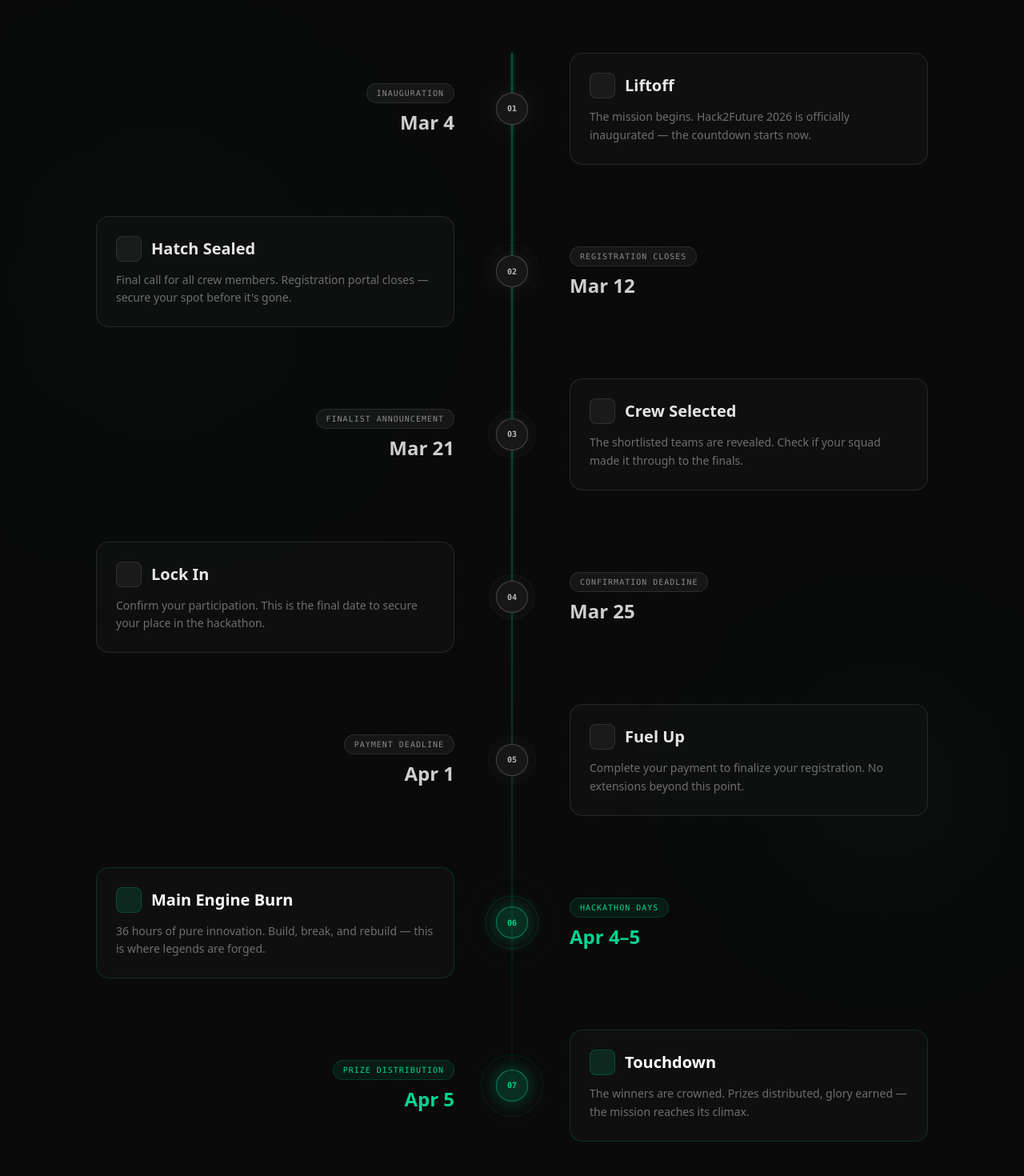
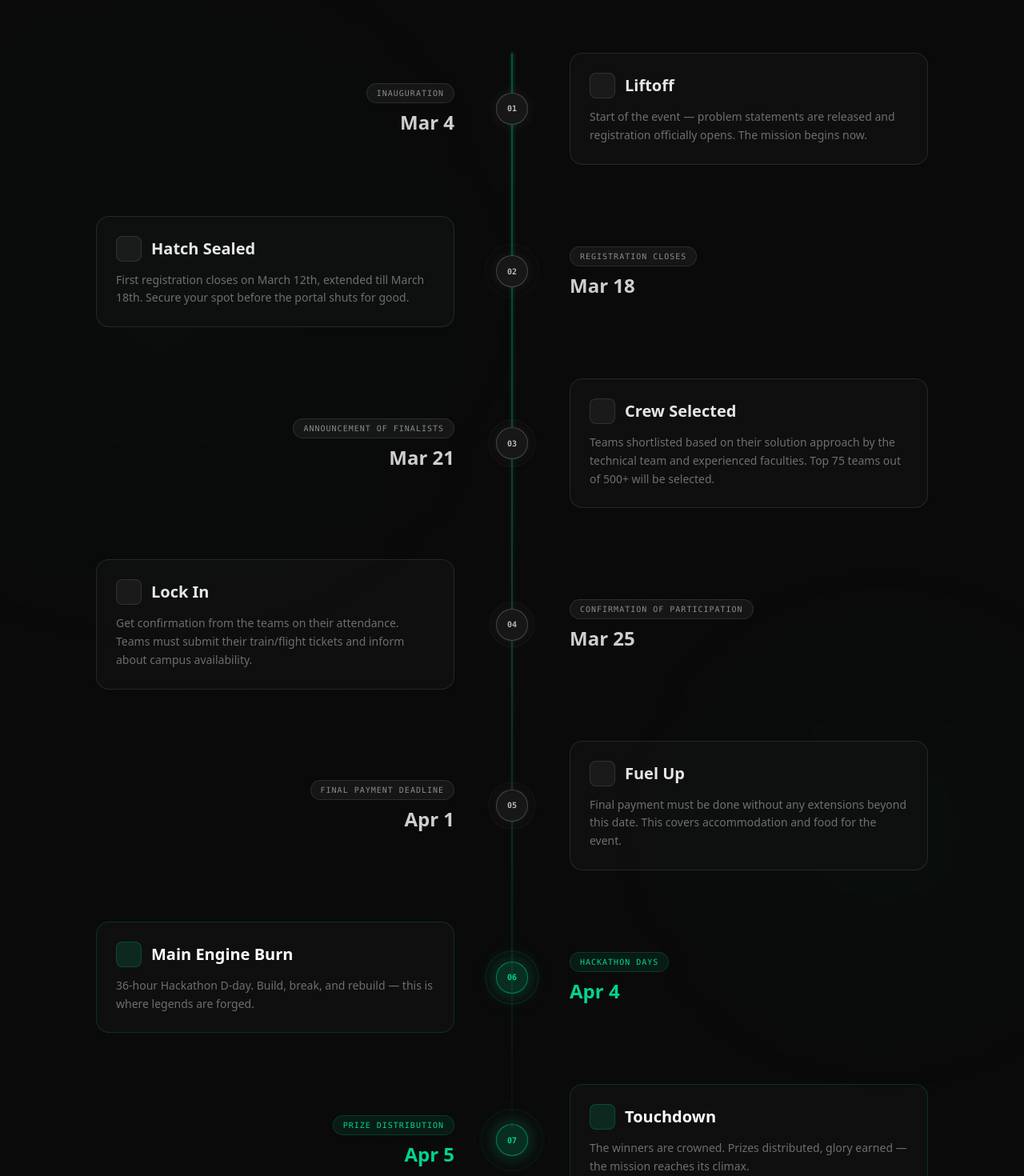
Before and after one commit to rd6260/h2f_26, a Next.js app: page / in a window 1280 px wide. Shown: the part 3380-4850 px from the top of the page at 80% size. Built offline with nearby package versions, Linux system fonts and the light colour scheme; some icons are missing.

Commit message:
Refined timeline
Signed-off-by: uju09 <24bcs012@iiitdwd.ac.in>

```diff
--- a/components/sections/SponsorsSection.tsx
+++ b/components/sections/SponsorsSection.tsx
@@ -155,19 +155,17 @@
             </div>
 
             <SponsorCard index={0}>
-              <div className="grid grid-cols-1 max-w-4xl mx-auto">
+              <div className="flex justify-center">
                 <motion.a href="#"
                   whileHover={{ scale: 1.02, y: -4 }}
                   transition={{ type: "spring", stiffness: 400, damping: 10 }}
-                  className="group relative flex items-center justify-center h-48 md:h-72 p-4 md:p-8 bg-neutral-900/30 border border-white/5 rounded-2xl hover:bg-neutral-800/50 transition-colors duration-500 overflow-hidden shadow-lg hover:shadow-[0_20px_40px_rgba(52,211,153,0.2)] hover:border-emerald-500/30">
+                  className="group relative flex items-center justify-center h-48 md:h-72 w-64 md:w-96 p-4 md:p-8 bg-neutral-900/30 border border-white/5 rounded-2xl hover:bg-neutral-800/50 transition-colors duration-500 overflow-hidden shadow-lg hover:shadow-[0_20px_40px_rgba(52,211,153,0.2)] hover:border-emerald-500/30">
                   <div className="absolute top-0 inset-x-0 h-px bg-gradient-to-r from-transparent via-emerald-400/50 to-transparent opacity-0 group-hover:opacity-100 transition-opacity duration-500" />
-                  <div className="w-full h-full drop-shadow-lg">
-                    <motion.div
-                      whileHover={{ scale: 1.05, boxShadow: "0px 10px 30px rgba(52,211,153,0.3)" }}
-                      className="bg-white p-4 md:p-6 rounded-xl w-full h-full flex items-center justify-center shadow-lg border border-white/10 transition-shadow duration-300">
-                      <img src="/logos/iris.png" alt="IRIS" className="max-h-full max-w-full object-contain" />
-                    </motion.div>
-                  </div>
+                  <motion.div
+                    whileHover={{ scale: 1.05, boxShadow: "0px 10px 30px rgba(52,211,153,0.3)" }}
+                    className="bg-white p-4 md:p-6 rounded-xl h-full aspect-square flex items-center justify-center shadow-lg border border-white/10 transition-shadow duration-300">
+                    <img src="/logos/iris.png" alt="IRIS" className="max-h-full max-w-full object-contain" />
+                  </motion.div>
                 </motion.a>
               </div>
             </SponsorCard>
--- a/components/sections/TimelineSection.tsx
+++ b/components/sections/TimelineSection.tsx
@@ -11,52 +11,52 @@
     label: "INAUGURATION",
     title: "Liftoff",
     description:
-            "The mission begins. Hack2Future 2026 is officially inaugurated — the countdown starts now.",
+      "Start of the event — problem statements are released and registration officially opens. The mission begins now.",
     icon: "solar:rocket-2-bold",
     side: "right" as const,
   },
   {
-        date: "Mar 12",
+    date: "Mar 18",
     label: "REGISTRATION CLOSES",
     title: "Hatch Sealed",
     description:
-            "Final call for all crew members. Registration portal closes — secure your spot before it's gone.",
+      "First registration closes on March 12th, extended till March 18th. Secure your spot before the portal shuts for good.",
     icon: "solar:lock-keyhole-bold",
     side: "left" as const,
   },
   {
     date: "Mar 21",
-        label: "FINALIST ANNOUNCEMENT",
+    label: "ANNOUNCEMENT OF FINALISTS",
     title: "Crew Selected",
     description:
-            "The shortlisted teams are revealed. Check if your squad made it through to the finals.",
+      "Teams shortlisted based on their solution approach by the technical team and experienced faculties. Top 75 teams out of 500+ will be selected.",
     icon: "solar:star-bold",
     side: "right" as const,
   },
   {
     date: "Mar 25",
-        label: "CONFIRMATION DEADLINE",
+    label: "CONFIRMATION OF PARTICIPATION",
     title: "Lock In",
     description:
-            "Confirm your participation. This is the final date to secure your place in the hackathon.",
+      "Get confirmation from the teams on their attendance. Teams must submit their train/flight tickets and inform about campus availability.",
     icon: "solar:check-circle-bold",
     side: "left" as const,
   },
   {
     date: "Apr 1",
-        label: "PAYMENT DEADLINE",
+    label: "FINAL PAYMENT DEADLINE",
     title: "Fuel Up",
     description:
-            "Complete your payment to finalize your registration. No extensions beyond this point.",
+      "Final payment must be done without any extensions beyond this date. This covers accommodation and food for the event.",
     icon: "solar:wallet-bold",
     side: "right" as const,
   },
   {
-        date: "Apr 4–5",
+    date: "Apr 4",
     label: "HACKATHON DAYS",
     title: "Main Engine Burn",
     description:
-            "36 hours of pure innovation. Build, break, and rebuild — this is where legends are forged.",
+      "36-hour Hackathon D-day. Build, break, and rebuild — this is where legends are forged.",
     icon: "solar:code-bold",
     side: "left" as const,
     highlight: true,
```
Lines whose indentation alone changed are shown as unchanged.
